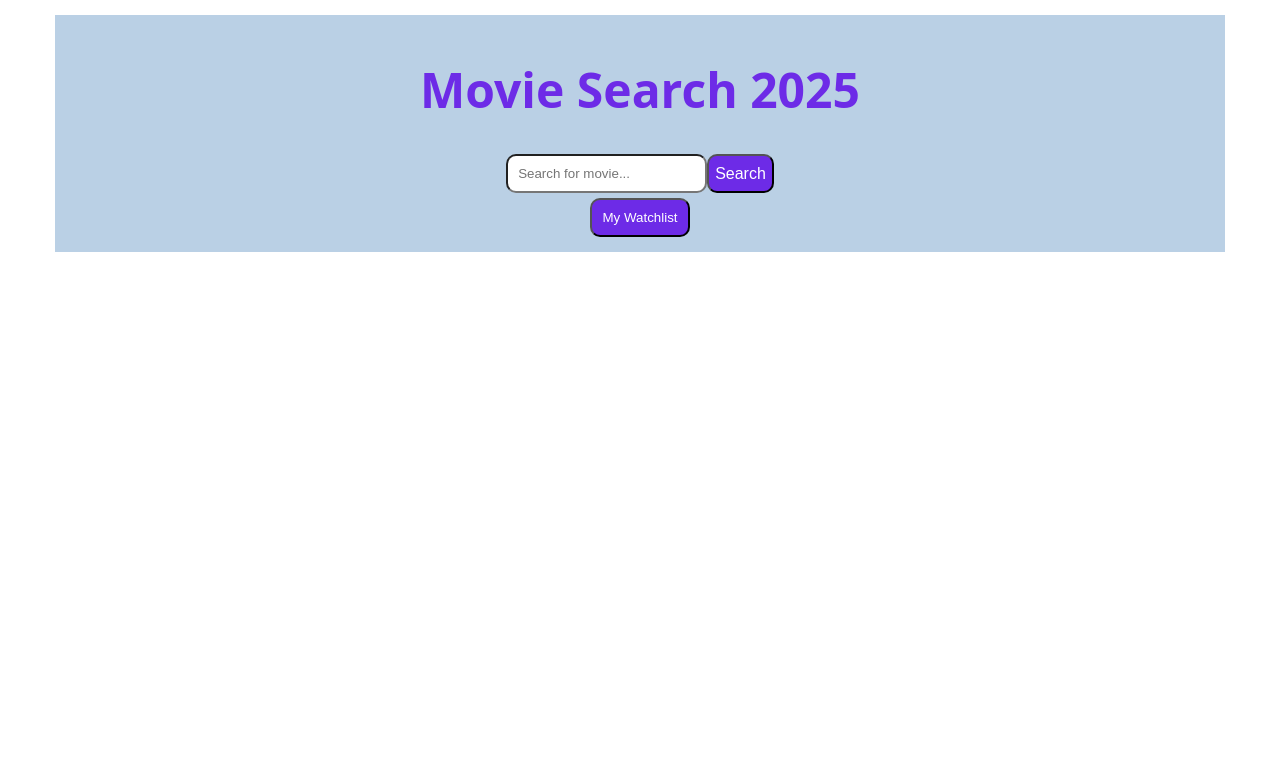
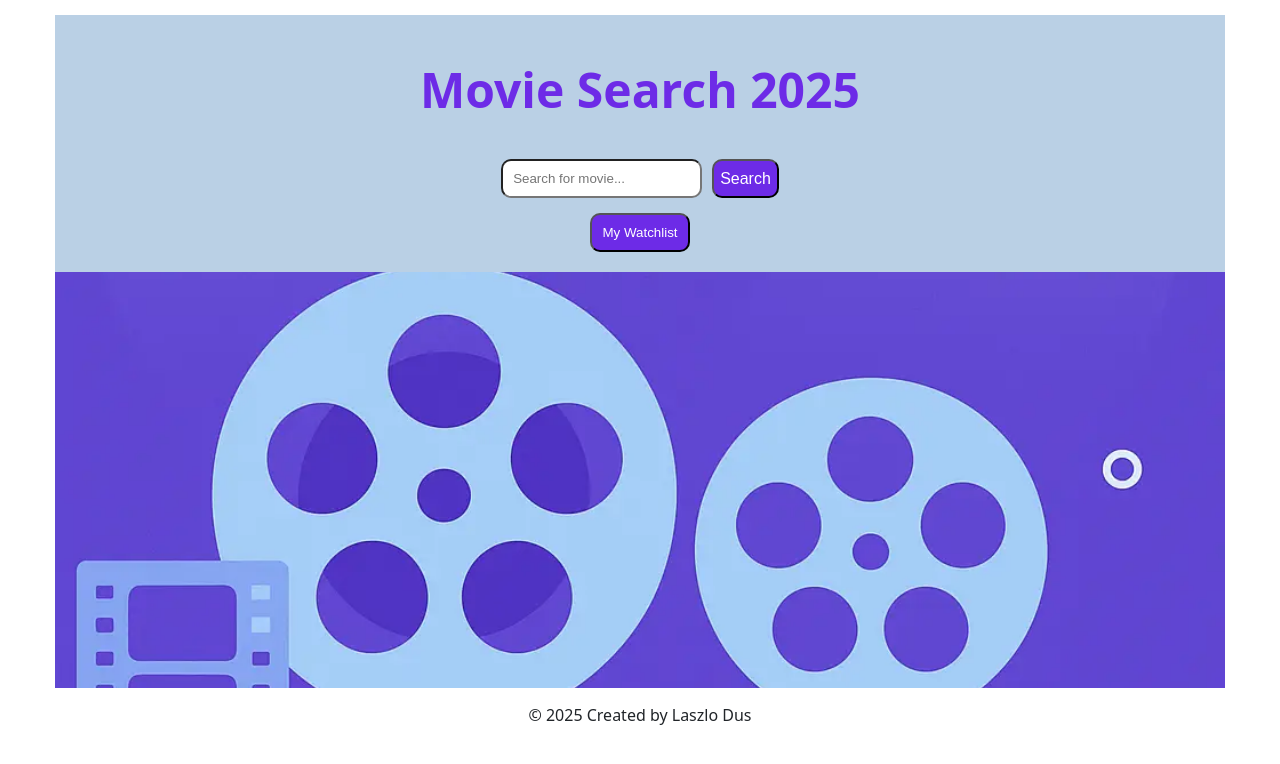
Before and after one commit to laszlodus/movie-search, a React (Create React App) app: page / in a window 1280 px wide. Shown: the top 764 px of the page. Built offline with nearby package versions, Linux system fonts and the light colour scheme.

Commit message:
footer, saved movie check if already saved

```diff
--- a/src/App.css
+++ b/src/App.css
@@ -53,6 +53,7 @@ body {
   max-width: 30rem;
   padding: 1rem;
   border-radius: 1rem;
+  margin: 0.5rem;
 }
 
 .search-container {
@@ -66,10 +67,11 @@ body {
   color: var(--background-color);
   font-size: 1.6rem;
   cursor: pointer;
+  margin: 0.5rem;
 }
 
 .watched-button {
-  margin: 0.5rem;
+  margin: 1rem;
   padding: 1rem;
   border-radius: 1rem;
   background-color: #6d2be7;
@@ -106,6 +108,7 @@ body {
   z-index: 1000;
 }
 .modal {
+  position: relative;
   background-color: var(--background-color);
   padding: 2rem;
   border-radius: 0.5rem;
@@ -119,13 +122,16 @@ body {
 }
 
 .close-btn {
-  position: absolute;
-  top: 10rem;
-  right: 3rem;
   font-size: 2rem;
   background: none;
   border: none;
   cursor: pointer;
+}
+
+.modalButton {
+  position: absolute;
+  top: 1.5rem;
+  right: 1.5rem;
 }
 
 .modal-header {
@@ -149,6 +155,34 @@ body {
   border-radius: 1rem;
 }
 
+.loading-text {
+  text-align: center;
+  font-size: 1.5rem;
+  color: #333;
+  margin: 2rem 0;
+}
+
+/* MovieList */
+
+.background-img {
+  width: 100%;
+  height: calc(100vh - 384px);
+  display: flex;
+  justify-content: center;
+}
+
+.background-img img {
+  width: 100%;
+  max-width: 1600px; /* nagy képernyőn ne legyen túl széles */
+  height: auto;
+  object-fit: cover; /* a kép arányait megtartja, kitölti a divet */
+}
+
+/* Footer */
+.footer {
+  text-align: center;
+  font-size: 1.6rem;
+}
 @keyframes fadeIn {
   from {
     opacity: 0;
--- a/src/App.js
+++ b/src/App.js
@@ -5,6 +5,7 @@ import { MovieList } from "./components/MovieList.js";
 import { useEffect, useState } from "react";
 import { MovieCard } from "./components/MovieCard.js";
 import SavedMoviesModal from "./components/SavedMoviesModal.js";
+import Footer from "./components/Footer.js";
 
 const KEY = "f5fb59f4";
 
@@ -21,10 +22,13 @@ function App() {
   });
 
   const [showSavedModal, setShowSavedModal] = useState(false);
+  const isAlreadyWatched = selectedMovieDetails
+    ? watched.some((item) => item.movie.imdbID === selectedMovieDetails.imdbID)
+    : false;
 
   function Loading({ loading, loadingDetails }) {
     if (!loading || loadingDetails) return null;
-    return <p>Loading...</p>;
+    return <p className="loading-text">Loading...</p>;
   }
 
   function ErrorHandle({ error, errorDetails }) {
@@ -39,6 +43,7 @@ function App() {
   function closeModal() {
     setSelectedMovieDetails(null);
     setShowSavedModal(false);
+    SetSelectedMovie(null);
   }
 
   function saveMovie(movie, userRating) {
@@ -85,6 +90,7 @@ function App() {
           selectedMovieDetails={selectedMovieDetails}
           closeModal={closeModal}
           saveMovie={saveMovie}
+          isAlreadyWatched={isAlreadyWatched}
         />
       ) : null}
       {showSavedModal ? (
@@ -94,6 +100,7 @@ function App() {
           setWatched={setWatched}
         />
       ) : null}
+      <Footer />
     </div>
   );
 }
--- /dev/null
+++ b/src/components/Footer.js
@@ -0,0 +1,9 @@
+export default function Footer() {
+  const date = new Date();
+  const year = date.getFullYear();
+  return (
+    <div>
+      <p className="footer">&copy; {year} Created by Laszlo Dus</p>
+    </div>
+  );
+}
--- a/src/components/MovieCard.js
+++ b/src/components/MovieCard.js
@@ -1,7 +1,12 @@
 import { useState } from "react";
 import StarRating from "./StarRating";
 
-export function MovieCard({ selectedMovieDetails, closeModal, saveMovie }) {
+export function MovieCard({
+  selectedMovieDetails,
+  closeModal,
+  saveMovie,
+  isAlreadyWatched,
+}) {
   const [userRating, setUserRating] = useState(0);
 
   if (!selectedMovieDetails) return null;
@@ -20,9 +25,12 @@ export function MovieCard({ selectedMovieDetails, closeModal, saveMovie }) {
   return (
     <section className="modal-overlay">
       <div className="modal">
+        <div className="modalButton">
           <button className="close-btn" onClick={closeModal}>
             X
           </button>
+        </div>
+
         <div className="modal-header">
           <h1>Title: {title}</h1>
           <img src={poster} alt={title}></img>
@@ -37,13 +45,21 @@ export function MovieCard({ selectedMovieDetails, closeModal, saveMovie }) {
           Imdb Rating: {imdbRating}⭐ Your Rating: {userRating} ⭐
         </p>
         <p>Runtime: {runtime}</p>
+        {!isAlreadyWatched ? (
+          <>
             <p>Rate the movie!</p>
             <StarRating maxRating={10} size={24} onSetRating={setUserRating} />
             <div className="modal-button">
-          <button onClick={() => saveMovie(selectedMovieDetails, userRating)}>
+              <button
+                onClick={() => saveMovie(selectedMovieDetails, userRating)}
+              >
                 Save
               </button>
             </div>
+          </>
+        ) : (
+          <p>You already watched a movie!</p>
+        )}
       </div>
     </section>
   );
--- a/src/components/MovieList.js
+++ b/src/components/MovieList.js
@@ -1,5 +1,11 @@
+import backgroundMovie from "../background_movie.webp";
 export function MovieList({ data, onSelectMovie }) {
-  if (!data) return null;
+  if (!data)
+    return (
+      <div className="background-img">
+        <img src={backgroundMovie} alt="background_image"></img>
+      </div>
+    );
 
   const movies = data.Search.map((mov) => {
     return (
--- a/src/components/SavedMoviesModal.js
+++ b/src/components/SavedMoviesModal.js
@@ -12,9 +12,11 @@ export default function SavedMoviesModal({ watched, closeModal, setWatched }) {
   return (
     <section className="modal-overlay">
       <div className="modal">
-        <button className="close-btn" onClick={closeModal}>
-          X
-        </button>
+        <div className="modalButton">
+          <button className="close-btn" onClick={closeModal}>
+            X
+          </button>
+        </div>
         {watched.map((movie, index) => (
           <div className="modal-container" key={index}>
             <h1>{movie.movie.Title}</h1>
```
Also changed, not shown: src/background_movie.webp (added), src/components/Creator.js (deleted). Lines whose indentation alone changed are shown as unchanged.
